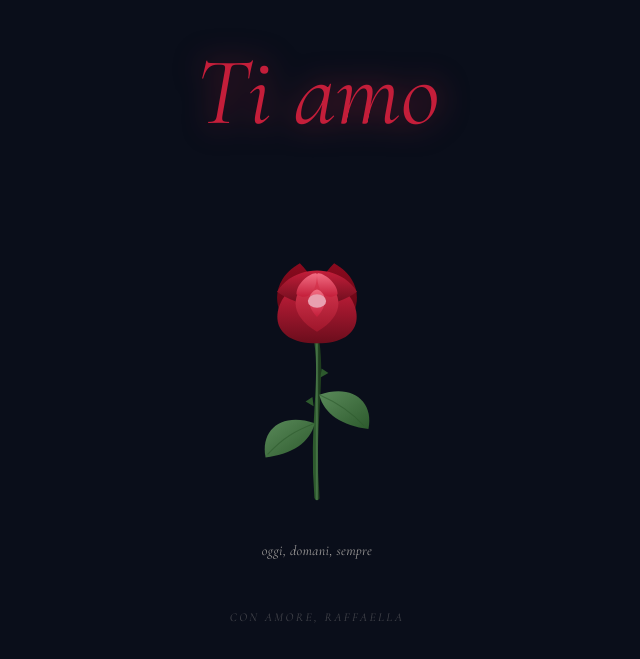
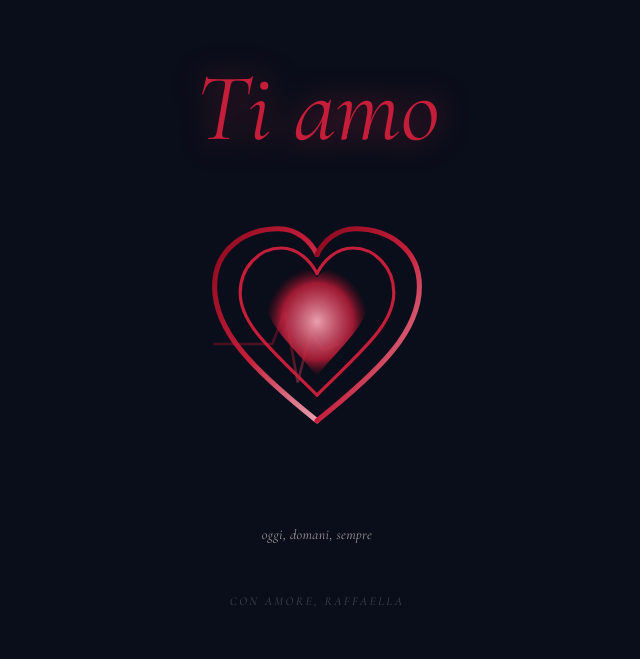
Before and after one commit to Raffaella-ai/buon-compleanno, a website: page index.html in a window 1280 px wide. Shown: the part 2515-3174 px from the top of the page, without its empty margins (323-963 px from the left). Drawn offline with nearby package versions, Linux system fonts and the light colour scheme; files that its build step writes are made by us from their sources.

Commit message:
Aggiorno fiore

```diff
--- a/index.html
+++ b/index.html
@@ -160,71 +160,41 @@
                 </svg>
             </div>-->
 
-            <div id="rose-wrap" class="w-56 h-72 sm:w-64 sm:h-80 flex items-end justify-center">
-        <svg id="rose-svg" viewBox="0 0 200 280" class="w-full h-full overflow-visible" xmlns="http://www.w3.org/2000/svg">
+           <div id="rose-wrap" class="w-56 h-64 sm:w-64 sm:h-72 flex items-center justify-center animate-float">
+        <svg id="rose-svg" viewBox="0 0 200 200" class="w-full h-full overflow-visible" xmlns="http://www.w3.org/2000/svg">
             <defs>
-                <linearGradient id="stemGrad" x1="0%" y1="0%" x2="100%" y2="0%">
-                    <stop offset="0%" stop-color="#2d5a2d" />
-                    <stop offset="50%" stop-color="#4d7c4d" />
-                    <stop offset="100%" stop-color="#1e3d1e" />
+                <linearGradient id="heartGrad" x1="0%" y1="0%" x2="100%" y2="100%">
+                    <stop offset="0%" stop-color="#8b0a1e" />
+                    <stop offset="50%" stop-color="#c41e3a" />
+                    <stop offset="100%" stop-color="#e8a0b0" />
                 </linearGradient>
-                <linearGradient id="leafGrad" x1="0%" y1="0%" x2="100%" y2="100%">
-                    <stop offset="0%" stop-color="#5a8a5a" />
-                    <stop offset="100%" stop-color="#2d5a2d" />
-                </linearGradient>
-                <linearGradient id="petalDark" x1="0%" y1="0%" x2="0%" y2="100%">
-                    <stop offset="0%" stop-color="#8b0a1e" />
-                    <stop offset="100%" stop-color="#4a0510" />
-                </linearGradient>
-                <linearGradient id="petalMedium" x1="0%" y1="0%" x2="0%" y2="100%">
-                    <stop offset="0%" stop-color="#c41e3a" />
-                    <stop offset="100%" stop-color="#6b0d1c" />
-                </linearGradient>
-                <linearGradient id="petalLight" x1="0%" y1="0%" x2="0%" y2="100%">
-                    <stop offset="0%" stop-color="#e23c56" />
-                    <stop offset="100%" stop-color="#9e162b" />
-                </linearGradient>
-                <linearGradient id="petalCore" x1="0%" y1="0%" x2="0%" y2="100%">
-                    <stop offset="0%" stop-color="#f26d83" />
-                    <stop offset="100%" stop-color="#c41e3a" />
-                </linearGradient>
+                <radialGradient id="coreGlow" cx="50%" cy="50%" r="50%">
+                    <stop offset="0%" stop-color="#e8a0b0" stop-opacity="1" />
+                    <stop offset="70%" stop-color="#c41e3a" stop-opacity="0.8" />
+                    <stop offset="100%" stop-color="#8b0a1e" stop-opacity="0" />
+                </radialGradient>
             </defs>
 
-            <g>
-                <path id="rose-stem" d="M100 270 C95 210 105 170 100 135" fill="none" stroke="url(#stemGrad)" stroke-width="4.5" stroke-linecap="round"/>
-                <path class="rose-leaf" d="M97 190 L90 186 L96 182 Z" fill="#2d5a2d" />
-                <path class="rose-leaf" d="M103 165 L110 161 L104 157 Z" fill="#2d5a2d" />
-            </g>
+            <path id="rose-stem" d="M20 100 C20 100 50 100 65 100 L75 75 L85 130 L95 90 L105 105 L115 100 L180 100"
+                  fill="none" stroke="url(#heartGrad)" stroke-width="2" stroke-linecap="round" opacity="0.4" />
 
-            <g class="rose-leaf">
-                <path d="M98 205 C70 195 50 210 55 235 C78 232 94 222 98 205 Z" fill="url(#leafGrad)"/>
-                <path d="M98 205 C80 212 70 218 57 232" fill="none" stroke="#2d5a2d" stroke-width="1" stroke-linecap="round" opacity="0.6"/>
-            </g>
-            <g class="rose-leaf">
-                <path d="M102 180 C130 170 150 185 145 210 C122 207 106 197 102 180 Z" fill="url(#leafGrad)"/>
-                <path d="M102 180 C118 187 130 195 141 207" fill="none" stroke="#2d5a2d" stroke-width="1" stroke-linecap="round" opacity="0.6"/>
+            <g class="rose-bloom">
+                <path class="petal petal-outer" d="M100 160 C50 120 20 90 20 55 C20 25 45 10 70 10 C85 10 95 20 100 30"
+                      fill="none" stroke="url(#heartGrad)" stroke-width="4" stroke-linecap="round" />
+                <path class="petal petal-outer" d="M100 160 C150 120 180 90 180 55 C180 25 155 10 130 10 C115 10 105 20 100 30"
+                      fill="none" stroke="url(#heartGrad)" stroke-width="4" stroke-linecap="round" />
             </g>
 
             <g class="rose-bloom">
-                <path class="petal petal-outer" d="M100 135 C65 125 50 85 85 65 C105 85 110 110 100 135 Z" fill="url(#petalDark)"/>
-                <path class="petal petal-outer" d="M100 135 C135 125 150 85 115 65 C95 85 90 110 100 135 Z" fill="url(#petalDark)"/>
+                <path class="petal petal-mid" d="M100 140 C65 105 40 85 40 60 C40 40 55 25 72 25 C85 25 95 35 100 45"
+                      fill="none" stroke="#c41e3a" stroke-width="2.5" stroke-linecap="round" opacity="0.7" />
+                <path class="petal petal-mid" d="M100 140 C135 105 160 85 160 60 C160 40 145 25 128 25 C115 25 105 35 100 45"
+                      fill="none" stroke="#c41e3a" stroke-width="2.5" stroke-linecap="round" opacity="0.7" />
             </g>
 
             <g class="rose-bloom">
-                <path class="petal petal-mid" d="M100 135 C55 135 60 100 80 85 C100 105 105 120 100 135 Z" fill="url(#petalMedium)"/>
-                <path class="petal petal-mid" d="M100 135 C145 135 140 100 120 85 C100 105 95 120 100 135 Z" fill="url(#petalMedium)"/>
-                <path class="petal petal-mid" d="M65 90 C80 65 120 65 135 90 C115 105 85 105 65 90 Z" fill="url(#petalMedium)"/>
-            </g>
-
-            <g class="rose-bloom">
-                <path class="petal petal-core" d="M100 125 C75 110 75 90 100 75 C125 90 125 110 100 125 Z" fill="url(#petalLight)"/>
-                <path class="petal petal-core" d="M82 92 C82 80 100 70 100 75 C100 85 95 100 82 92 Z" fill="url(#petalCore)"/>
-                <path class="petal petal-core" d="M118 92 C118 80 100 70 100 75 C100 85 105 100 118 92 Z" fill="url(#petalCore)"/>
-            </g>
-
-            <g class="rose-bloom">
-                <path class="petal petal-core" d="M100 112 C90 102 92 90 100 88 C108 90 110 102 100 112 Z" fill="url(#petalCore)"/>
-                <ellipse class="petal petal-core" cx="100" cy="98" rx="8" ry="6" fill="#e8a0b0" opacity="0.9"/>
+                <path class="petal petal-core heart-beat" d="M100 125 C80 100 60 85 60 65 C60 50 72 40 85 40 C95 40 100 48 100 48 C100 48 105 40 115 40 C128 40 140 50 140 65 C140 85 120 100 100 125 Z"
+                      fill="url(#coreGlow)" />
             </g>
         </svg>
     </div>
```
